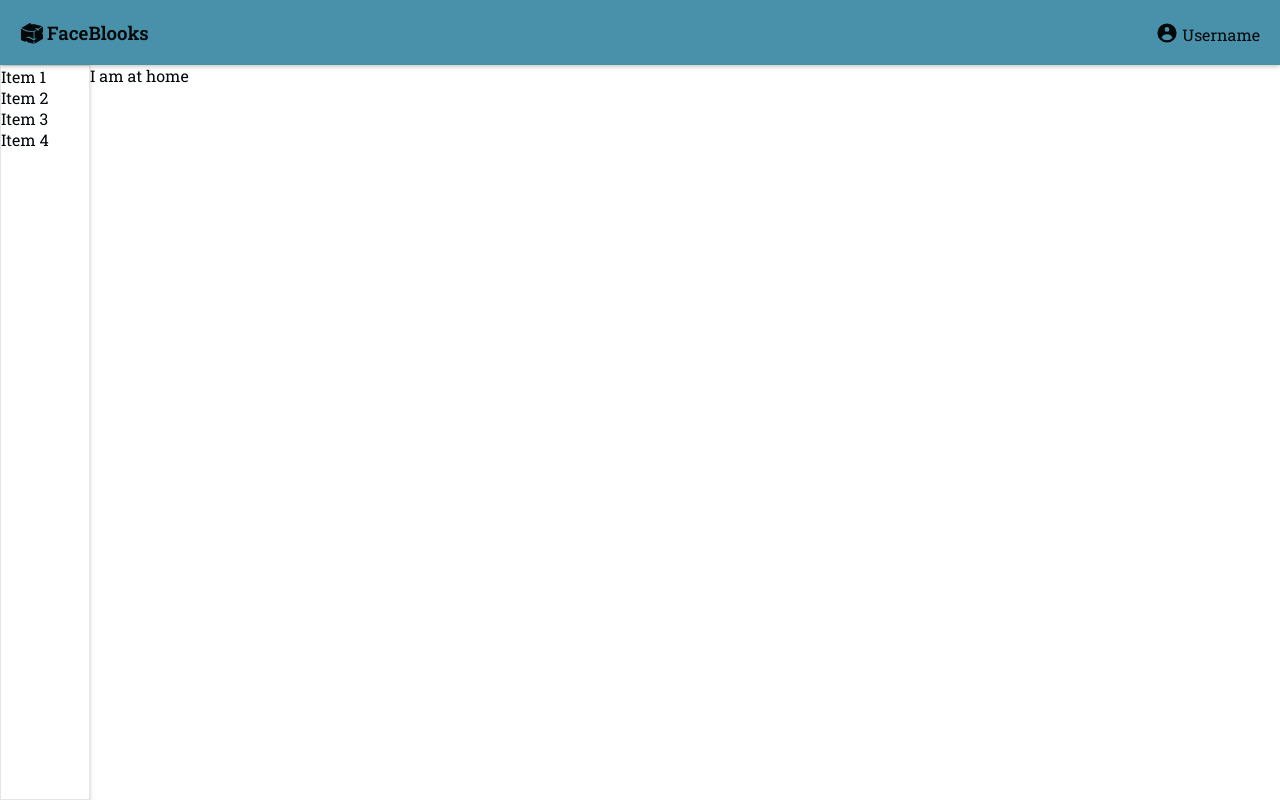
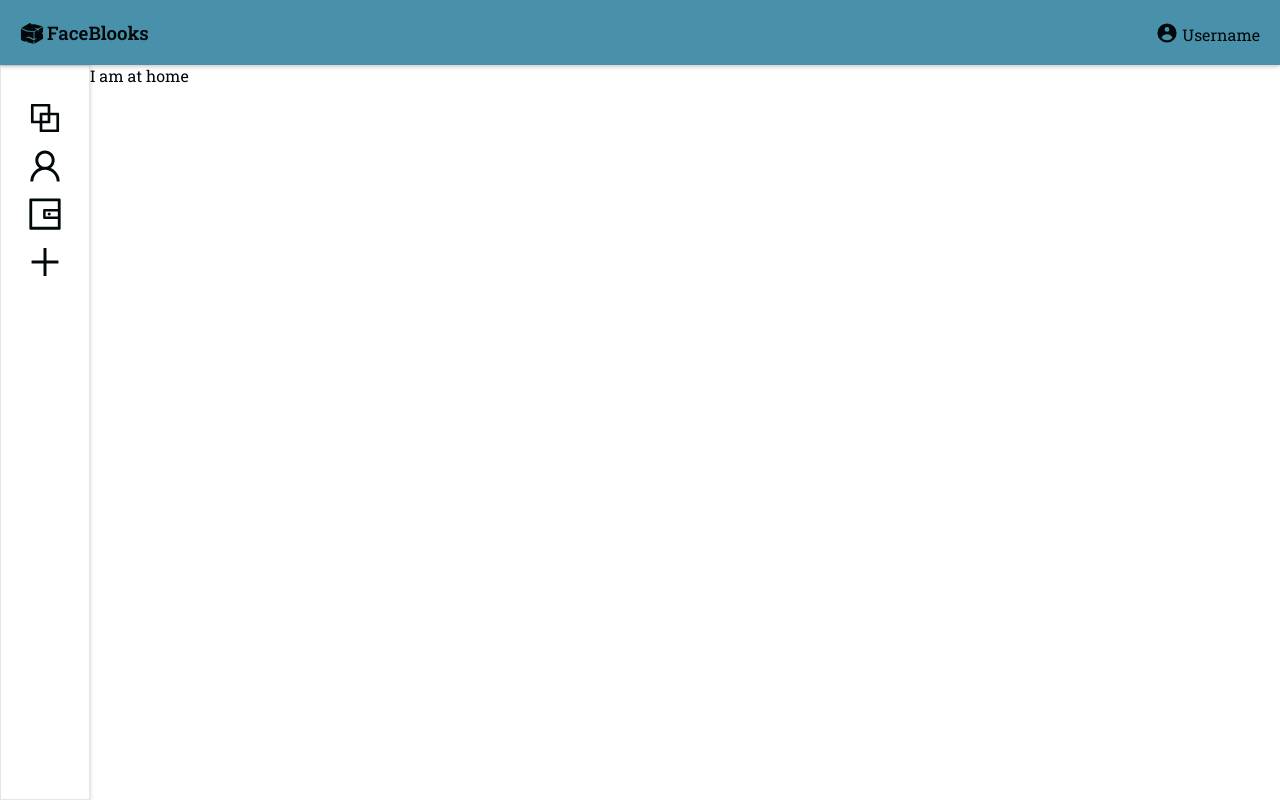
Before and after one commit to NauanyC/Messager, a React app: page / in a window 1280 px wide. Built offline with nearby package versions, Linux system fonts and the light colour scheme.

Commit message:
feat: style svgs list

```diff
--- a/src/components/Layout/index.tsx
+++ b/src/components/Layout/index.tsx
@@ -2,6 +2,12 @@ import React from "react";
 
 import { HiUserCircle } from "react-icons/hi";
 import { GiStoneBlock } from "react-icons/gi";
+import {
+  AiOutlineBlock,
+  AiOutlineUser,
+  AiOutlineWallet,
+  AiOutlinePlus,
+} from "react-icons/ai";
 
 import { Container, Content, LeftSideMenu, Navbar } from "./styles";
 
@@ -30,10 +36,18 @@ const Layout: React.FC<LayoutProps> = ({ children }: LayoutProps) => {
       </Navbar>
       <Content>
         <LeftSideMenu>
-          <li>Item 1</li>
-          <li>Item 2</li>
-          <li>Item 3</li>
-          <li>Item 4</li>
+          <li>
+            <AiOutlineBlock size={40} />
+          </li>
+          <li>
+            <AiOutlineUser size={40} />
+          </li>
+          <li>
+            <AiOutlineWallet size={40} />
+          </li>
+          <li>
+            <AiOutlinePlus size={40} />
+          </li>
         </LeftSideMenu>
         {children}
       </Content>
--- a/src/components/Layout/styles.ts
+++ b/src/components/Layout/styles.ts
@@ -28,9 +28,16 @@ export const Navbar = styled.div`
 `;
 
 export const LeftSideMenu = styled.ul`
-
   width: 90px;
-
+  padding-top: 30px;
+  list-style-type: none;
+  display: flex;
+  align-items: center;
+  flex-direction: column;
   border 1px solid rgba(0, 0, 0, 0.1);
   box-shadow: 0 2px 4px 0 rgba(0, 0, 0, 0.2);
+
+  li {
+    margin: 2px;
+  }
 `;
```
